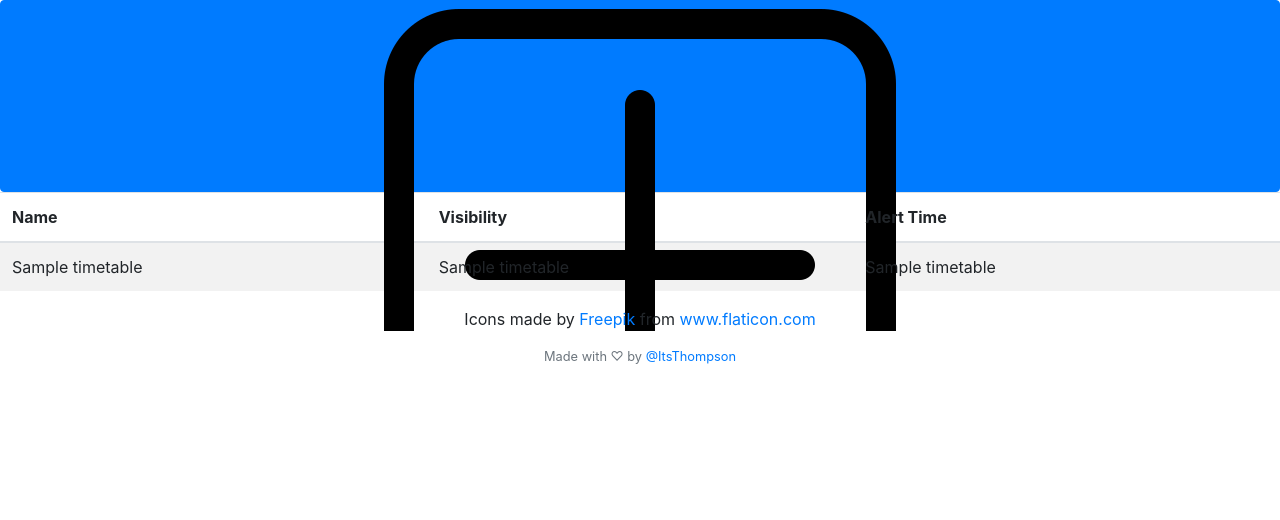
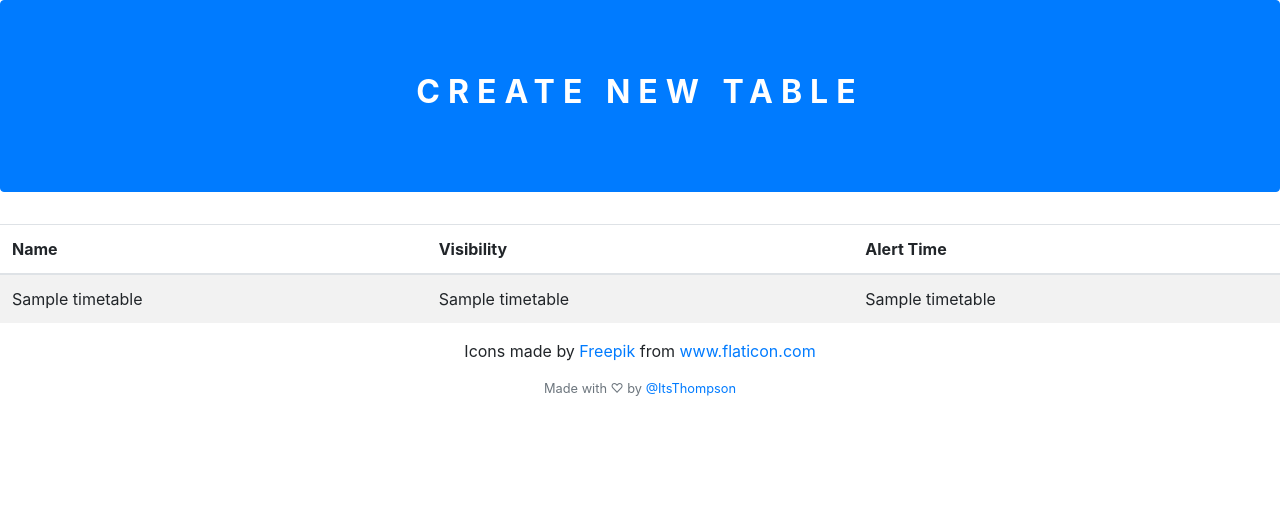
Before and after one commit to ItsThompson/timepulse, a Flask app: page /timetable in a window 1280 px wide. Shown: the part 80-600 px from the top of the page. Run offline with Flask 2, Linux system fonts and the light colour scheme; the visitor is signed in with stand-in values (Sample User, id 1); a database or web service that is not in the repository returns one stand-in record (values such as "Sample title"); some libraries are stand-ins or nearby versions.

Commit message:
button change

```diff
--- a/static/styles.css
+++ b/static/styles.css
@@ -1,3 +1,10 @@
+.create-new-table {
+    text-transform: uppercase;
+    font-size: xx-large;
+    letter-spacing: 0.5rem;
+    font-weight: bold;
+}
+
 .table-button {
     padding: 0.5rem;
     height: 12rem;
--- a/templates/timetable.html
+++ b/templates/timetable.html
@@ -6,16 +6,16 @@
 {% endblock %}
 
 {% block main %}
+<div style="padding-bottom: 2rem">
     <button
         type="button"
         class="btn btn-primary table-button"
         data-toggle="modal"
         data-target="#createTimetableModal"
     >
-    <img src="../images/plus-sign.png" />
-    <p>Create New Table</p>
+        <h1 class="create-new-table">Create New Table</h1>
     </button>
-
+</div>
 <div class="modal fade" id="createTimetableModal" role="dialog">
     <div class="modal-dialog">
         <div class="modal-content">
```
Also changed, not shown: images/plus-sign.png (deleted). Lines whose indentation alone changed are shown as unchanged.
